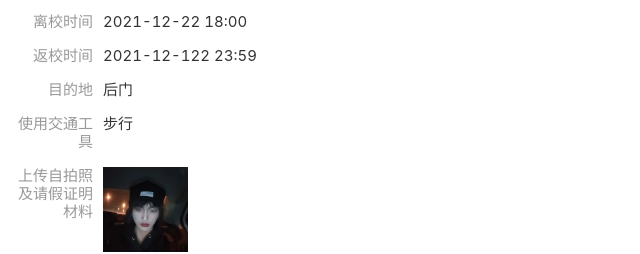
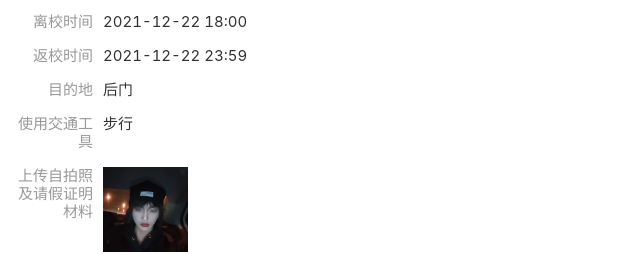
Before and after one commit to yibanjiatiao1/lzy003, a plain HTML site: page index.html in a window 1280 px wide. Shown: the part 288-542 px from the top of the page, 0-640 px from the left. Drawn offline with Linux system fonts and the light colour scheme; a script that the page names is missing.

Commit message:
Update index.html

```diff
--- a/index.html
+++ b/index.html
@@ -134,7 +134,7 @@
          <div class="hx-detail-item">
           <span class="hx-detail-item-label">返校时间</span>
           <div class="hx-detail-item-field">
-           2021-12-122 23:59          </div>
+           2021-12-22 23:59          </div>
          </div>
          <div class="hx-detail-item">
           <span class="hx-detail-item-label">目的地</span>
```
